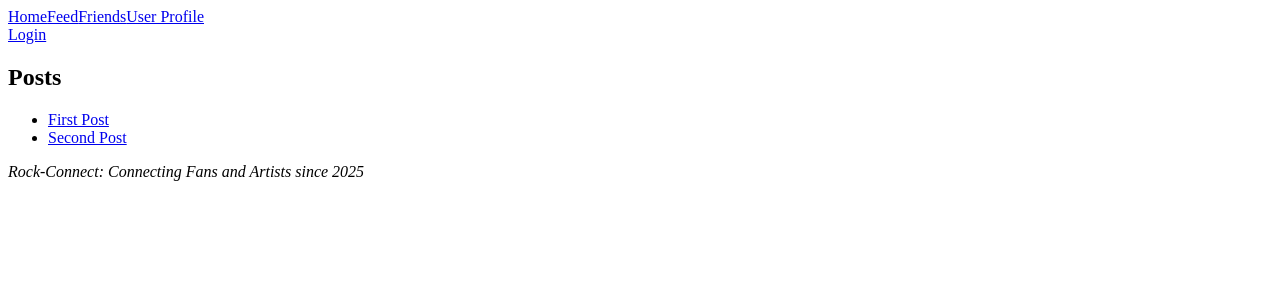
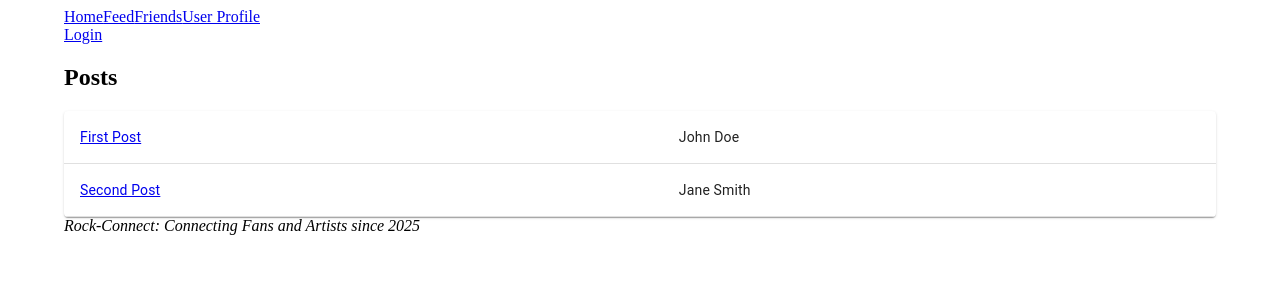
Before and after one commit to adrian-qorbani/rock-connect, a React (Vite) app in the folder client/: page /feed in a window 1280 px wide. Shown: the top 300 px of the page. Built offline with nearby package versions, Linux system fonts and the light colour scheme.

Commit message:
style: added ui material to app and feed.

```diff
--- a/client/src/App.tsx
+++ b/client/src/App.tsx
@@ -1,6 +1,11 @@
 // src/App.tsx
 import React, { useState } from "react";
-import { BrowserRouter as Router, Route, Routes, Navigate } from "react-router-dom";
+import {
+  BrowserRouter as Router,
+  Route,
+  Routes,
+  Navigate,
+} from "react-router-dom";
 import { User, Post } from "./types/types";
 import Home from "./components/home/Home";
 import Feed from "./components/feed/Feed";
@@ -11,6 +16,7 @@ import Login from "./components/login/Login";
 import UserRoute from "./components/user-profile/UserRoute";
 import Navbar from "./components/navbar/Navbar";
 import Footer from "./components/footer/Footer";
+import { Container } from "@mui/material";
 
 const App: React.FC = () => {
   const [posts] = useState<Post[]>([
@@ -42,6 +48,7 @@ const App: React.FC = () => {
   ];
 
   return (
+    <Container>
       <Router>
         <div>
           <Navbar user={user} />
@@ -50,11 +57,16 @@ const App: React.FC = () => {
               <Routes>
                 <Route path="/feed" element={<Feed posts={posts} />} />
                 <Route path="/posts/:id" element={<PostDetail />} />
-              <Route path="/users/:username" element={<UserRoute users={currentUsers} />} />
+                <Route
+                  path="/users/:username"
+                  element={<UserRoute users={currentUsers} />}
+                />
                 <Route path="/users" element={<UserConnections />} />
                 <Route
                   path="/profile"
-                element={user ? <UserProfile /> : <Navigate replace to="/login" />}
+                  element={
+                    user ? <UserProfile /> : <Navigate replace to="/login" />
+                  }
                 />
                 <Route path="/login" element={<Login onLogin={login} />} />
                 <Route path="/" element={<Home />} />
@@ -64,6 +76,7 @@ const App: React.FC = () => {
           <Footer />
         </div>
       </Router>
+    </Container>
   );
 };
 
--- a/client/src/components/feed/Feed.tsx
+++ b/client/src/components/feed/Feed.tsx
@@ -1,6 +1,14 @@
 import React from "react";
 import { Link } from "react-router-dom";
 import { Post } from "../../types/types";
+import {
+  Paper,
+  Table,
+  TableBody,
+  TableCell,
+  TableContainer,
+  TableRow,
+} from "@mui/material";
 
 interface FeedRouteProps {
   posts: Post[];
@@ -9,13 +17,22 @@ interface FeedRouteProps {
 const FeedRoute: React.FC<FeedRouteProps> = ({ posts }) => (
   <div>
     <h2>Posts</h2>
-    <ul>
-      {posts.map((post) => (
-        <li key={post.id}>
-          <Link to={`/posts/${post.id}`}>{post.title}</Link>
-        </li>
-      ))}
-    </ul>
+    {/* <ul> */}
+    <TableContainer component={Paper}>
+      <Table>
+        <TableBody>
+          {posts.map((post) => (
+            <TableRow key={post.id}>
+              <TableCell>
+                <Link to={`/posts/${post.id}`}>{post.title}</Link>
+              </TableCell>
+              <TableCell>{post.author}</TableCell>
+            </TableRow>
+          ))}
+        </TableBody>
+      </Table>
+    </TableContainer>
+    {/* </ul> */}
   </div>
 );
 
```
Also changed, not shown: 1 other file (tests, documents, lock files or other folders). Lines whose indentation alone changed are shown as unchanged.
